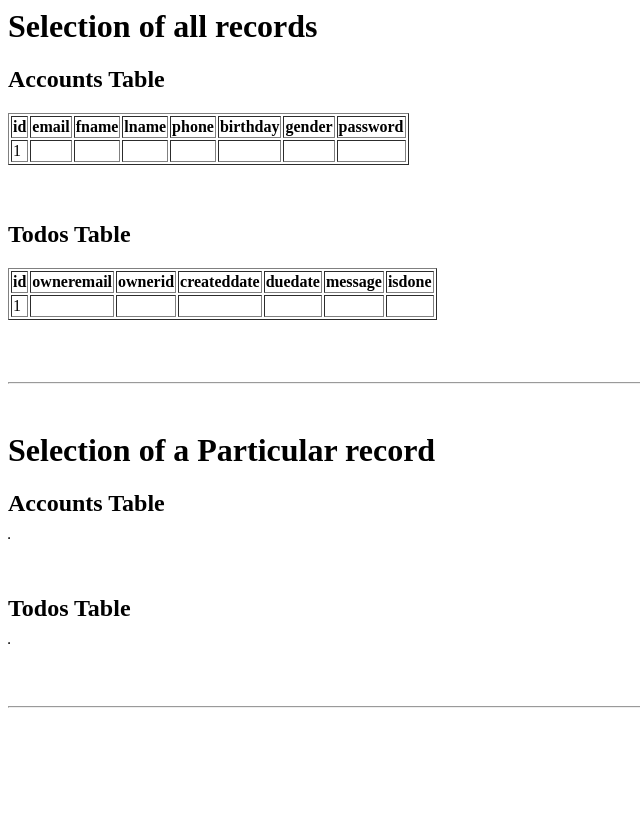
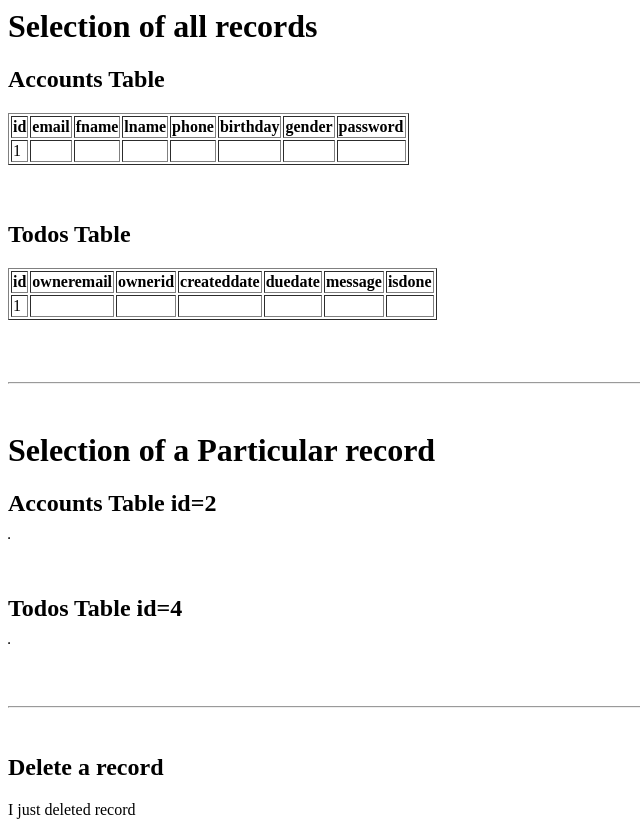
Before and after one commit to Atish257/Active_Records, a PHP site: page / in a window 1280 px wide. Shown: the whole page, without its empty margins (0-640 px from the left). Before the commit the page ends 708 px from the top, so only its background shows below. Run offline with PHP 8.4, Linux system fonts and the light colour scheme; tables that the repository leaves empty or names only in its code hold one stand-in row (values such as "Sample post").

Commit message:
Delete Statement implemented

```diff
--- a/index.php
+++ b/index.php
@@ -74,6 +74,7 @@ class collection
         return $recordsSet;
       }
 
+
 }
 
 class accounts extends collection
@@ -88,40 +89,51 @@ class todos extends collection
 class model
 {
     protected $tableName;
-    public function save()
+    public function save($id)
     {
-        if ($this->id = '')
+        if ($id=='')
         {
-            $sql = $this->insert();
+         $sql = $this->insert();
         }else
         {
-            $sql = $this->update();
+         $sql = $this->update($id);
         }
         $db = dbConn::getConnection();
         $statement = $db->prepare($sql);
         $statement->execute();
-        $tableName = get_called_class();
-        $array = get_object_vars($this);
-        $columnString = implode(',', $array);
-        $valueString = ":".implode(',:', $array);
-       // echo "INSERT INTO $tableName (" . $columnString . ") VALUES (" . $valueString . ")</br>";
-        echo 'I just saved record: ' . $this->id;
+        echo 'One record saved: ' . $this->id;
     }
+
     private function insert()
     {
-        $sql = 'sometthing';
-        return $sql;
+      $tableName = $this->tableName;
+      //$array = get_object_vars($tableName);
+      //$columnString = implode(',', $array);
+      //$valueString = ":".implode(',:', $array);
+      /*echo "INSERT INTO $tableName (" . $columnString . ") VALUES (" . $valueString . ")</br>";*/
+      $sql = " INSERT INTO ".$tableName." (id,email,fname,lname,phone,birthday,gender,password)
+      VALUES (12,'ramons@gmail.com','Ramon','Smith','999-444-5566',1997-08-25,'Male','12345')";
+      return $sql;
     }
-    private function update()
+
+    private function update($id)
     {
-        $sql = 'sometthing';
+        $tableName = $this->tableName;
+        $sql = " UPDATE ".$tableName." SET lname='Smith' WHERE id=".$id;
         return $sql;
         echo 'I just updated record' . $this->id;
     }
+
     public function delete()
     {
-        echo 'I just deleted record' . $this->id;
+      $tableName = $this->tableName;
+      $sql = "DELETE FROM ".$tableName." WHERE id = 9";
+      $db = dbConn::getConnection();
+      $statement = $db->prepare($sql);
+      $statement->execute();
+      echo 'I just deleted record' . $this->id;
     }
+
 }
 
 class account extends model
@@ -194,14 +206,26 @@ display::printtable($todosrecord);
 echo "<br><hr><br>";
 
 echo "<h1>Selection of a Particular record </h1>";
-echo"<h2>Accounts Table</h2>";
+echo"<h2>Accounts Table id=2</h2>";
 $accrecords = accounts::findOne(2);
 display::printtable($accrecords);
-echo"<h2>Todos Table</h2>";
-$todosrecord = todos::findOne(5);
+echo"<h2>Todos Table id=4</h2>";
+$todosrecord = todos::findOne(4);
 display::printtable($todosrecord);
 echo "<br><hr><br>";
 
+//echo "<h1>Insert new Record </h1>";
+//echo"<h2>Accounts Table </h2>";
+//$objacc = new account();
+//$accrecords = $objacc->save();
+//echo "<br><hr><br>";
 
+//echo "<h1>Update a Record </h1>";
+//echo"<h2>Accounts Table </h2>";
+//$objacc = new account();
+//$accrecords = $objacc->save(12);
 
+ echo "<h2>Delete a record</h2>";
+ $accobj = new account();
+ $accobj->delete();
 ?>
```
